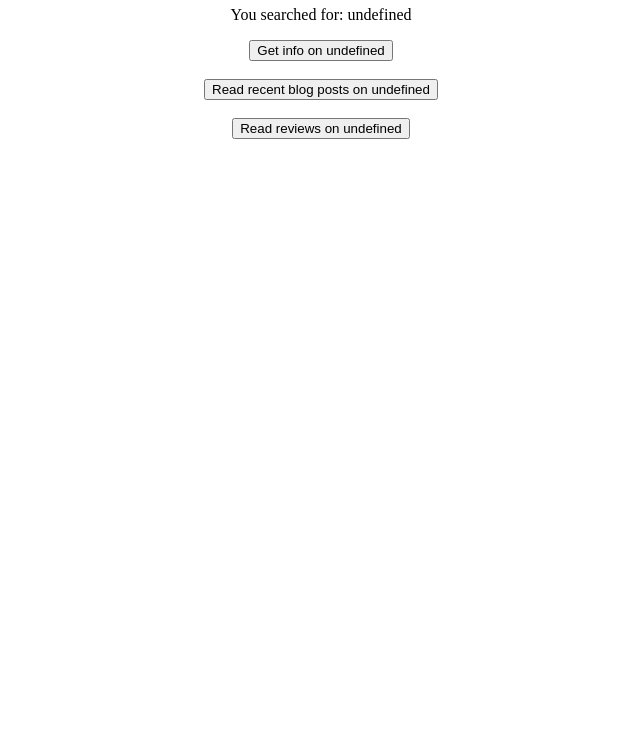
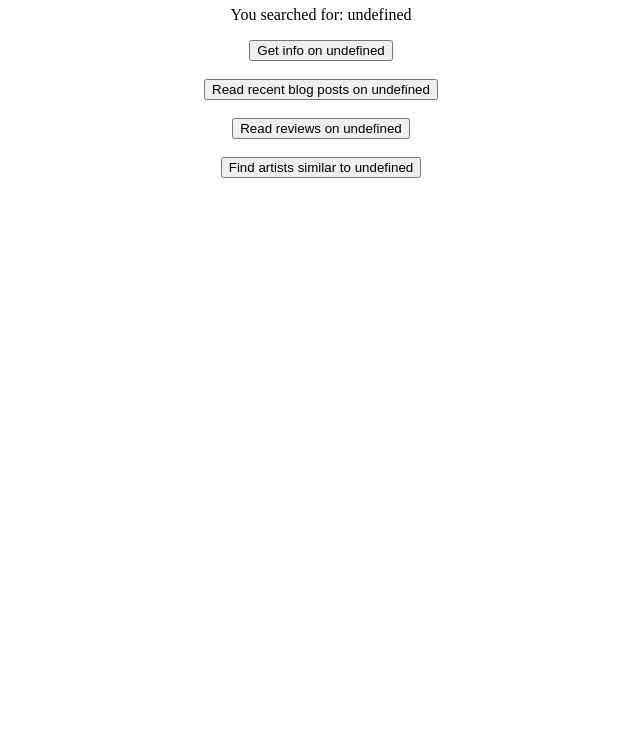
Before and after one commit to jasonyao218/musician_finder, a website: page nodestuff/web-api-auth-examples/authorization_code/public/musician_page.html in a window 1280 px wide. Shown: the part 60-800 px from the top of the page, without its empty margins (319-959 px from the left). Drawn offline with Linux system fonts and the light colour scheme.

Commit message:
added buttons n stuff

```diff
--- a/nodestuff/web-api-auth-examples/authorization_code/public/musician_page.html
+++ b/nodestuff/web-api-auth-examples/authorization_code/public/musician_page.html
@@ -23,6 +23,11 @@
 <br>
 
 <button type="button" class="btn btn-default" onclick="loadDoc3()">Read reviews on <script> var name = window.location.search.split('=')[1]; document.write(name);</script></button>
+
+<br>
+<br>
+
+<button type="button" class="btn btn-default" onclick="loadDoc4()">Find artists similar to <script> var name = window.location.search.split('=')[1]; document.write(name);</script></button>
 
 <script>
 function loadDoc() {
@@ -124,6 +129,35 @@ function loadDoc3() {
   xhttp.send();
 }
 
+function loadDoc4() {
+  var xhttp = new XMLHttpRequest();
+  xhttp.onreadystatechange = function() {
+    if (xhttp.readyState == 4 && xhttp.status == 200) {
+      var obj = JSON.parse(xhttp.responseText);
+      document.write("<h1>Below are some similar artists you may like!</h1>");
+      for (i = 0; i < obj.response.artists.length; i++) {
+        document.write("<h2>", obj.response.artists[i].name, "</h2>");
+        }
+    }
+  };
+
+    readStringFromFileAtPath = function(pathOfFileToReadFrom) { //used to get the API key for EchoNest
+        var request = new XMLHttpRequest();
+        request.open("GET", pathOfFileToReadFrom, false);
+        request.send(null);
+        var returnValue = request.responseText;
+
+        return returnValue;
+    }
+
+  var api_key = readStringFromFileAtPath ("api_key.txt" );
+  var name = window.location.search.split('=')[1];
+  var urlbase = "http://developer.echonest.com/api/v4/artist/similar?api_key=".concat(api_key).concat("&format=json&name=");
+  var url = urlbase.concat(name);
+
+  xhttp.open("GET", url, true);
+  xhttp.send();
+}
 
 </script>
 
```
Also changed, not shown: 2 other files.
